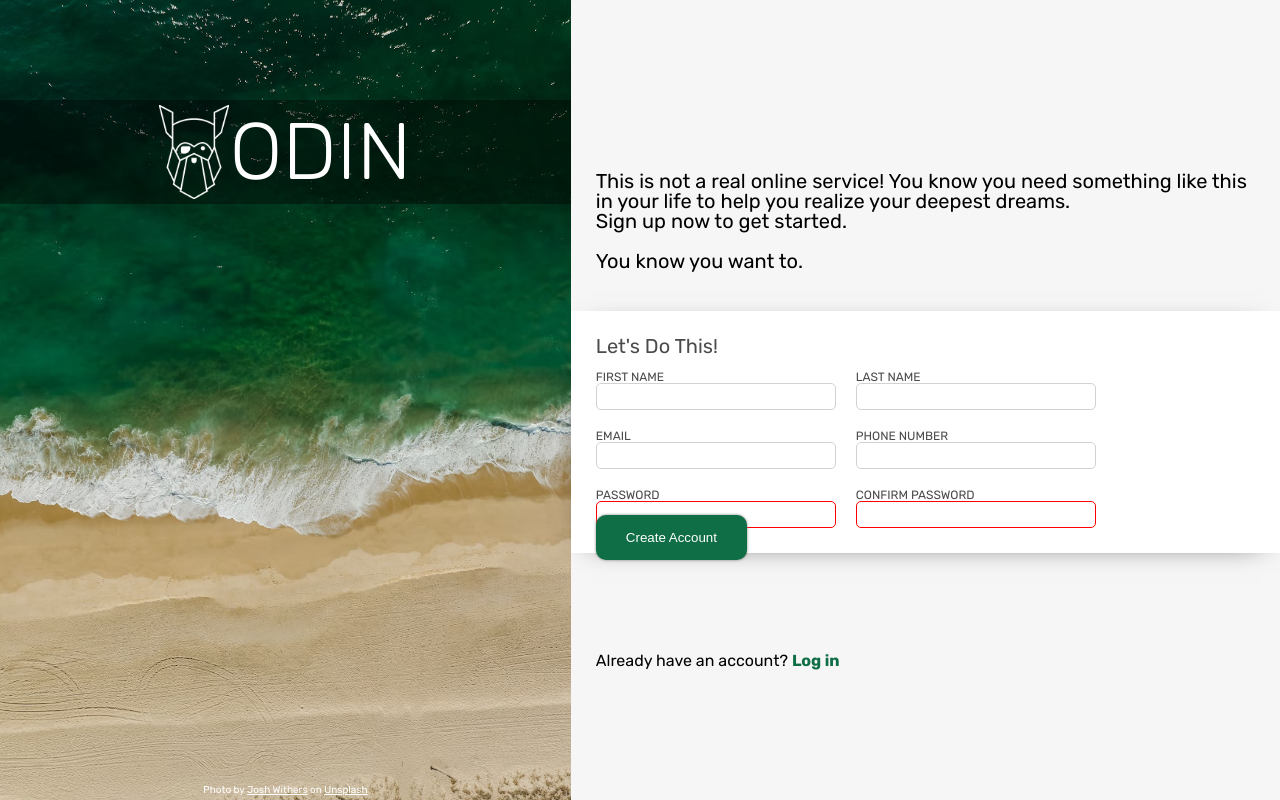
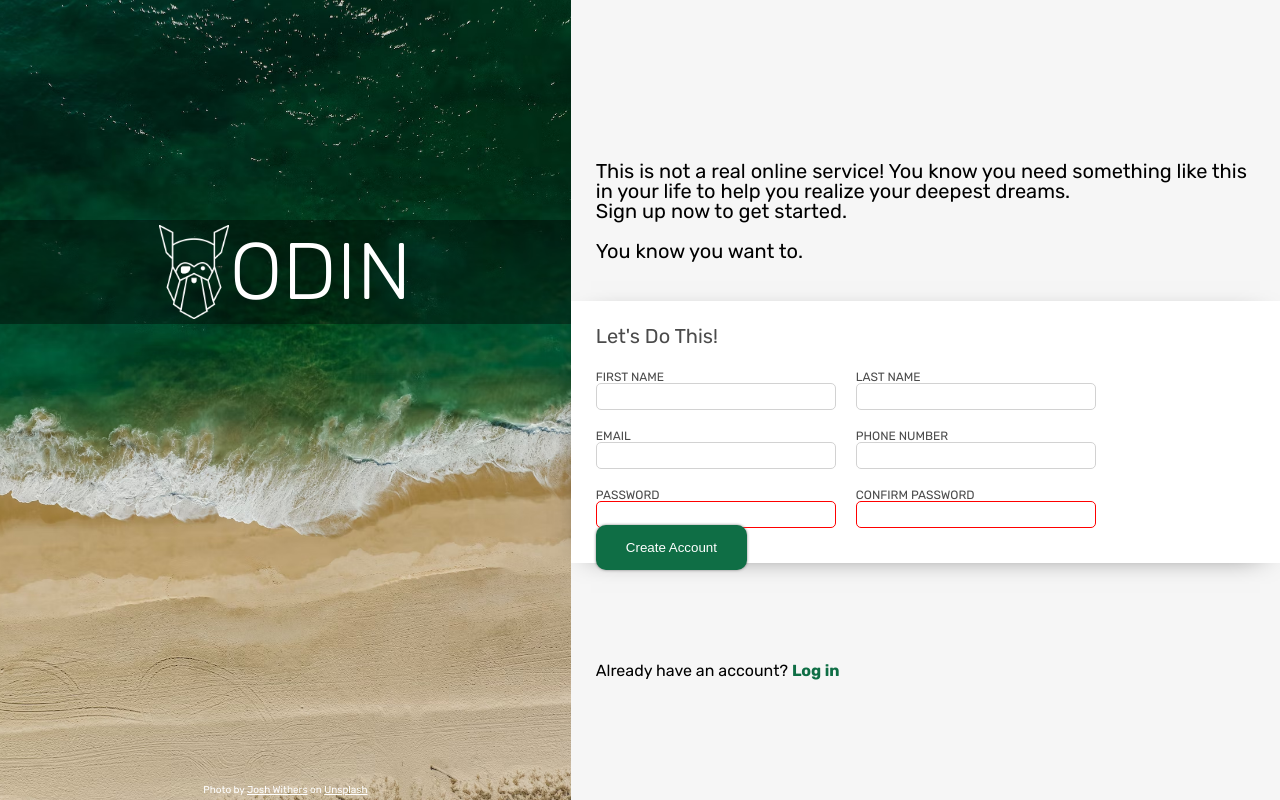
Before and after one commit to VictorOmboke/odin-sign-up-form, a plain HTML site: page index.html in a window 1280 px wide. Drawn offline with Linux system fonts and the light colour scheme.

Commit message:
Adjust positioning

```diff
--- a/style.css
+++ b/style.css
@@ -155,7 +155,7 @@ body {
 .header {
     width: 100%;
     position: relative;
-    top: 100px;
+    top: 220px;
     background-color: rgba(0, 0, 0, 0.4);
     display: flex;
     justify-content: center;
@@ -211,7 +211,7 @@ form {
     font-family: 'Rubik', sans-serif;
     font-size: 12px;
     background-color: #ffffff;
-    padding: 25px 25px 25px 25px;
+    padding: 25px;
     margin-bottom: 20px;
     box-shadow: 0px 5px 30px -20px;
 }
@@ -225,6 +225,7 @@ fieldset {
     grid-template-rows: repeat(3, 1fr);
     gap: 20px;
     padding: 0;
+    margin-bottom: 10px;
 }
 
 fieldset div {
@@ -234,7 +235,7 @@ fieldset div {
 
 legend {
     font-size: 20px;
-    margin-bottom: 15px;
+    margin-bottom: 25px;
 }
 
 input {
@@ -266,7 +267,7 @@ input[type="password"]:valid {
 
 button {
     position: absolute;
-    bottom: 240px;
+    bottom: 230px;
     padding: 15px 30px;
     background-color: #0f6e45;
     color: #ffffff;
```
